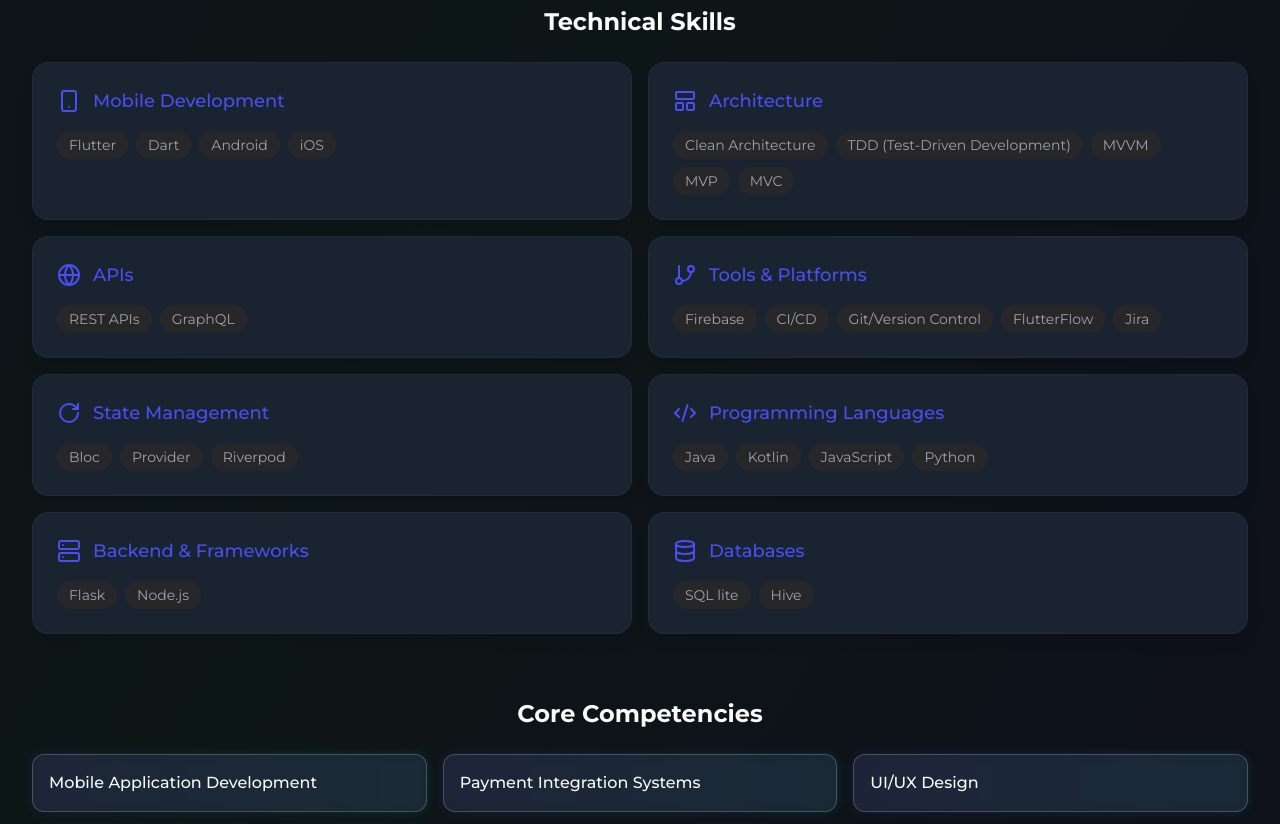
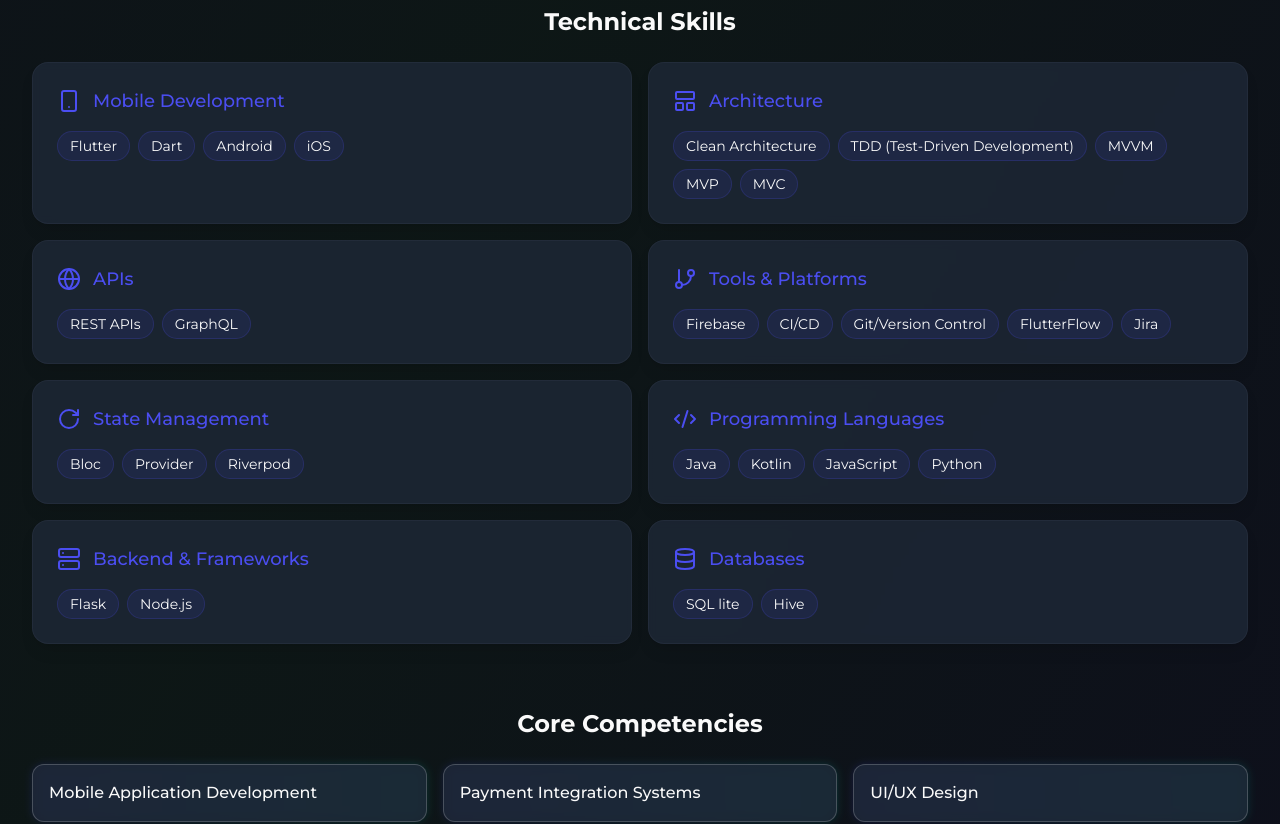
Before and after one commit to pratikpwr/pratikpwr-20c7ec51, a React (Vite) app: page / in a window 1280 px wide. Shown: the part 7520-8344 px from the top of the page. Built offline with nearby package versions, Linux system fonts and the light colour scheme.

Commit message:
Fix: Improve visibility of skills card in dark mode
Adjusted colors in the technical skills card to improve visibility in dark mode.

```diff
--- a/src/components/Skills.tsx
+++ b/src/components/Skills.tsx
@@ -86,7 +86,7 @@ const Skills = () => {
                   {category.skills.map((skill) => (
                     <span
                       key={skill}
-                      className="px-3 py-1 bg-muted text-muted-foreground text-sm rounded-full"
+                      className="px-3 py-1 bg-primary/10 text-foreground border border-primary/20 text-sm rounded-full"
                     >
                       {skill}
                     </span>
```
